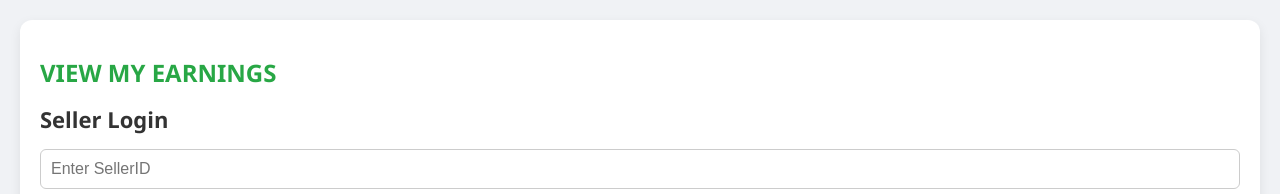
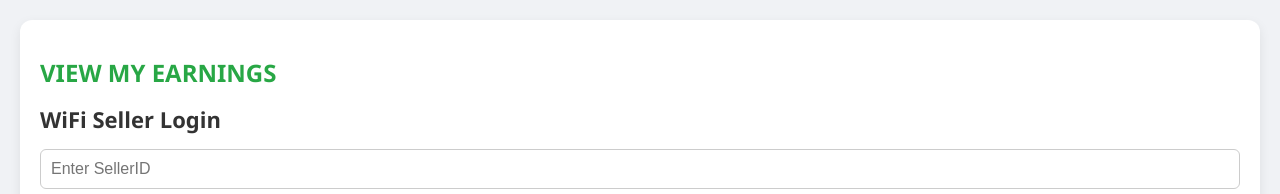
Before and after one commit to masomodigital/wifi-earnings-dashboard, a plain HTML site: page index.html in a window 1280 px wide. Shown: the top 194 px of the page. Drawn offline with Linux system fonts and the light colour scheme.

Commit message:
Update index.html

```diff
--- a/index.html
+++ b/index.html
@@ -97,7 +97,7 @@
     <h1 style="color: #28a745; font-weight: bold; margin-bottom: 15px; font-size: 24px;">
   VIEW MY EARNINGS
 </h1>
-    <div class="title">Seller Login</div>
+    <div class="title">WiFi Seller Login</div>
     <input type="text" id="sellerId" placeholder="Enter SellerID">
     <button class="btn btn-login" onclick="login()">Login</button>
     <div id="loginProcessing" class="processing">Wait... Processing</div>
```
